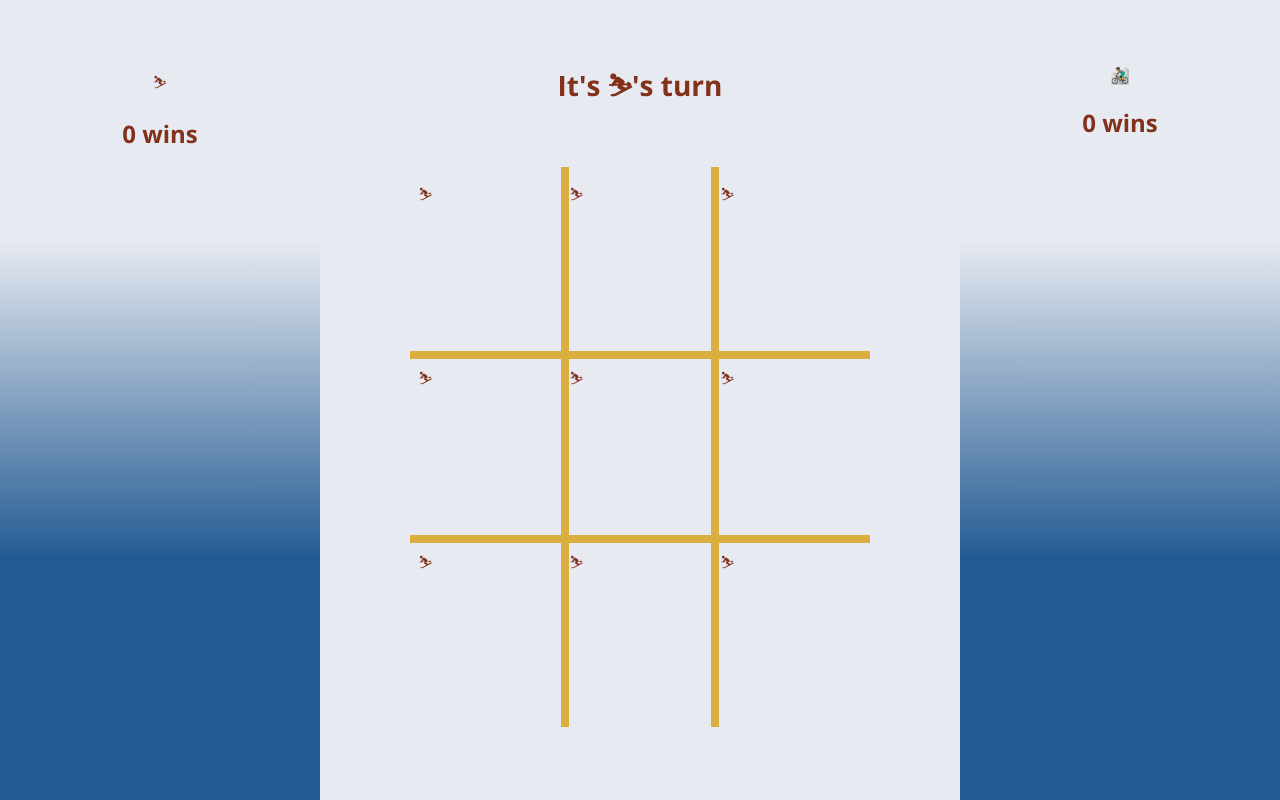
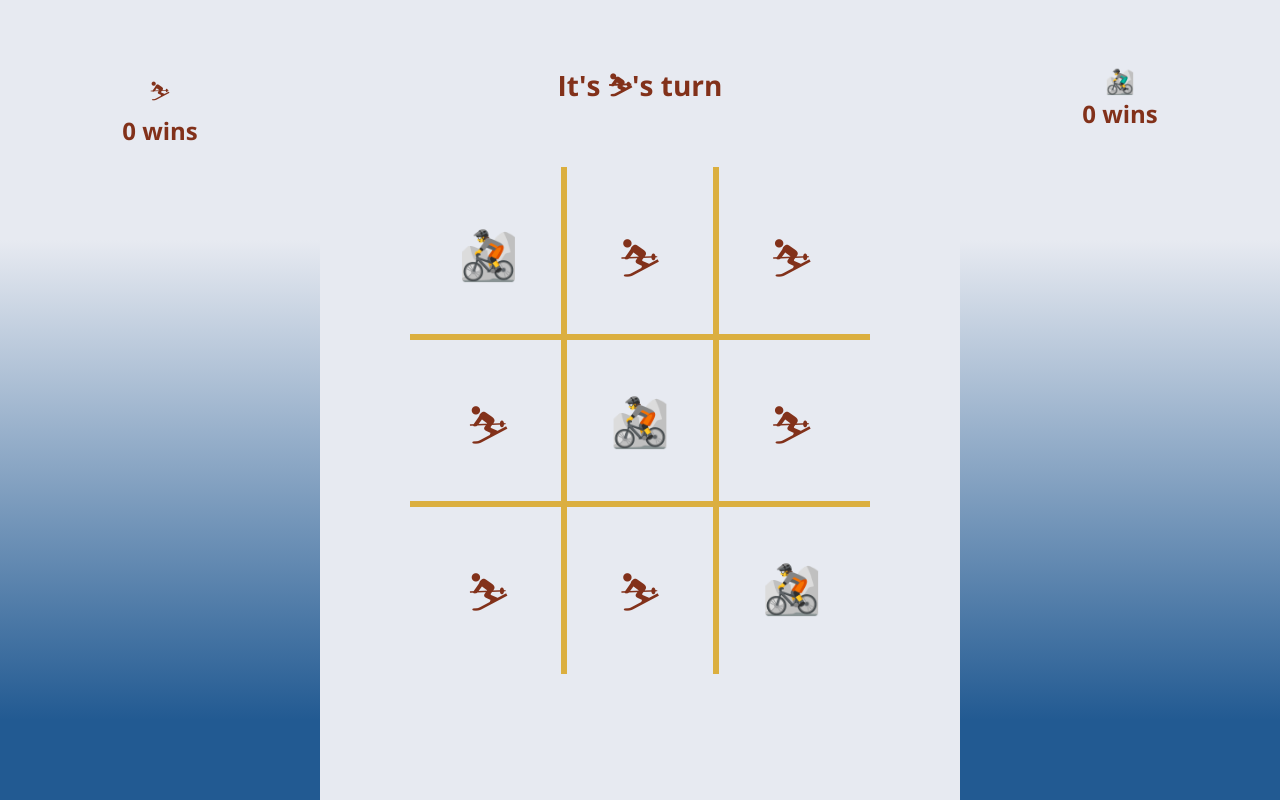
Before and after one commit to tashiad/tic-tac-toe, a plain HTML site: page index.html in a window 1280 px wide. Drawn offline with nearby package versions, Linux system fonts and the light colour scheme.

Commit message:
Add completed CSS draft

```diff
--- a/index.html
+++ b/index.html
@@ -17,19 +17,19 @@
     <h1>It's ⛷'s turn</h1>
     <table id="gameboard">
       <tr>
-        <td>⛷</td>
-        <td>⛷</td>
-        <td>⛷</td>
+        <td id="box-1">🚵‍</td>
+        <td id="box-2">⛷</td>
+        <td id="box-3">⛷</td>
       </tr>
       <tr>
-        <td>⛷</td>
-        <td>⛷</td>
-        <td>⛷</td>
+        <td id="box-4">⛷</td>
+        <td id="box-5">🚵‍</td>
+        <td id="box-6">⛷</td>
       </tr>
       <tr>
-        <td>⛷</td>
-        <td>⛷</td>
-        <td>⛷</td>
+        <td id="box-7">⛷</td>
+        <td id="box-8">⛷</td>
+        <td id="box-9">🚵‍</td>
       </tr>
     </table>
   </section>
--- a/styles.css
+++ b/styles.css
@@ -1,11 +1,4 @@
-/* COLORADO COLORS
-dark blue: #225A92
-lighter blue: #4976AE
-white-ish: #E7EAF1
-dark red: #5C383E
-yellow: #DBAF3F
-red: #82311A */
-
+/* Overarching Styles: */
 html {
   height: 100%;
   font-family: 'Open Sans', sans-serif;
@@ -25,6 +18,15 @@ h1 {
   padding: 5%;
 }
 
+h2 {
+  margin: 0;
+}
+
+div {
+  font-size: 1.5em;
+}
+
+/* Section Styles: */
 section {
   display: flex;
   flex-direction: column;
@@ -33,30 +35,37 @@ section {
 
 .center {
   background-color: #E7EAF1;
-  padding-bottom: 10%;
+  padding-bottom: 15%;
 }
 
 .sidebar {
   padding-top: 20%;
   background: rgb(231, 234, 241);
-  background: linear-gradient(180deg, rgba(231, 234, 241, 1) 30%, rgba(34, 90, 146, 1) 70%);
+  background: linear-gradient(180deg, rgba(231, 234, 241, 1) 30%, rgba(34, 90, 146, 1) 90%);
 }
 
+/* Gameboard Styles: */
 table {
   width: 72%;
+  height: 72%;
   border-collapse: collapse;
 }
 
 td {
   width: 24%;
-  border: 0.5rem solid #DBAF3F;
+  height: 24%;
+  border: 0.4rem solid #DBAF3F;
+  text-align: center;
+  font-size: 3em;
+  /* border-color: rgb(219, 175, 63); */
+  /* background: linear-gradient(180deg, rgba(219, 175, 63, 1) 30%, rgba(130, 49, 26, 1) 70%); */
 }
 
-td::after {
+/* td::after {
   content: "";
   display: block;
   margin-top: 100%;
-}
+} */
 
 td:nth-of-type(1) {
   border-left-color: transparent;
@@ -75,3 +84,11 @@ td:nth-of-type(3) {
 tr:nth-of-type(3) td {
   border-bottom-color: transparent;
 }
+
+/* COLORADO COLORS
+dark blue: #225A92
+lighter blue: #4976AE
+white-ish: #E7EAF1
+dark red: #5C383E
+yellow: #DBAF3F
+red: #82311A */
```
